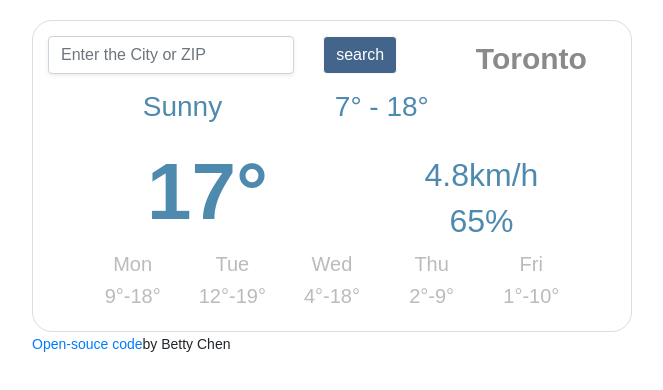
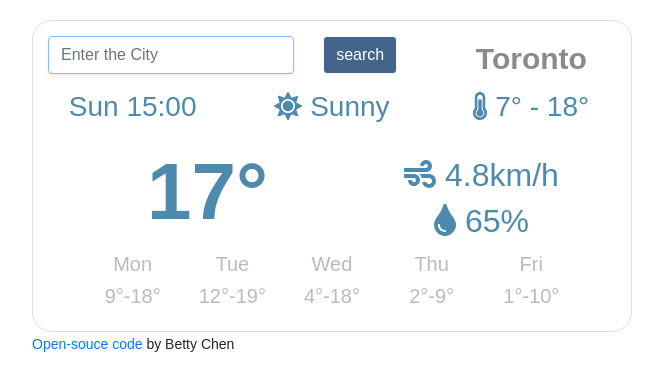
Before and after one commit to bettyYHchen/simple-weather-app, a React (Create React App) app: page / in a window 1280 px wide. Shown: the top 390 px of the page, without its empty margins (308-971 px from the left). Built offline with nearby package versions, Linux system fonts and the light colour scheme.

Commit message:
add basic stlyling

```diff
--- a/package.json
+++ b/package.json
@@ -3,6 +3,9 @@
   "version": "0.1.0",
   "private": true,
   "dependencies": {
+    "@fortawesome/fontawesome-svg-core": "^1.2.34",
+    "@fortawesome/free-solid-svg-icons": "^5.15.2",
+    "@fortawesome/react-fontawesome": "^0.1.14",
     "@testing-library/jest-dom": "^5.11.9",
     "@testing-library/react": "^11.2.3",
     "@testing-library/user-event": "^12.6.2",
--- a/src/App.js
+++ b/src/App.js
@@ -5,6 +5,12 @@
 import WeatherDescription from './WeatherDescription';
 import WeatherMeasures from './WeatherMeasures';
 import WeatherForecast from './WeatherForecast';
+import { library } from '@fortawesome/fontawesome-svg-core'
+import { fas } from '@fortawesome/free-solid-svg-icons'
+import { FontAwesomeIcon } from '@fortawesome/react-fontawesome'
+
+library.add(fas);
+
 
 function App() {
    return (
@@ -20,7 +26,6 @@
                 <City />
               </div>
             </div>
-
             <WeatherDescription />
             <WeatherMeasures />
             <WeatherForecast />
@@ -28,7 +33,7 @@
           <div className="footer">
             <small>
               <a href="https://github.com/bettyYHchen/simple-weather-app">
-                Open-souce code
+                 Open-souce code{" "}
               </a>
                by Betty Chen
             </small>
--- a/src/Search.js
+++ b/src/Search.js
@@ -11,7 +11,8 @@
               <input
                 type="search"
                 className="form-control shadow-sm"
-                placeholder="Enter the City or ZIP"
+                placeholder="Enter the City"
+                autoFocus="on"
               />
             </div>
             <div className="col-4 form-button">
--- a/src/WeatherDescription.js
+++ b/src/WeatherDescription.js
@@ -1,18 +1,21 @@
 import React from 'react';
+import { FontAwesomeIcon } from '@fortawesome/react-fontawesome'
 
 export default function WeatherDescription() {
   return (
     <div className="WeatherDescription">
       <div className="row">
-        <div className="col-1"></div>
+        <div className="col-4">
+          <h3>Sun 15:00</h3>
+        </div>
         <div className="col-4">
           <h3>
-            <i className="fas fa-sun"></i> Sunny
+           <FontAwesomeIcon icon={['fas', 'sun']} /> Sunny
           </h3>
         </div>
         <div className="col-4">
           <h3>
-            <i className="fas fa-thermometer-three-quarters"></i> 7&deg; -
+            <FontAwesomeIcon icon={['fas', 'thermometer-three-quarters']} /> 7&deg; -
             18&deg;
           </h3>
         </div>
--- a/src/WeatherMeasures.js
+++ b/src/WeatherMeasures.js
@@ -1,4 +1,5 @@
 import React from 'react';
+import { FontAwesomeIcon } from '@fortawesome/react-fontawesome'
 
 export default function WeatherMeasures() {
   return (
@@ -11,10 +12,10 @@
         <div className="col-6">
           <br />
           <h2>
-            <i className="fas fa-wind"></i> 4.8km/h
+            <FontAwesomeIcon icon={['fas', 'wind']} /> 4.8km/h
           </h2>
           <h2>
-            <i className="fas fa-tint"></i> 65%
+             <FontAwesomeIcon icon={ ['fas','tint']} /> 65%
           </h2>
         </div>
       </div>
--- a/src/index.js
+++ b/src/index.js
@@ -4,6 +4,8 @@
 import 'bootstrap/dist/css/bootstrap.css';
 import App from './App';
 import reportWebVitals from './reportWebVitals';
+
+
 
 ReactDOM.render(
   <React.StrictMode>
```
Also changed, not shown: 1 other file (tests, documents, lock files or other folders).
